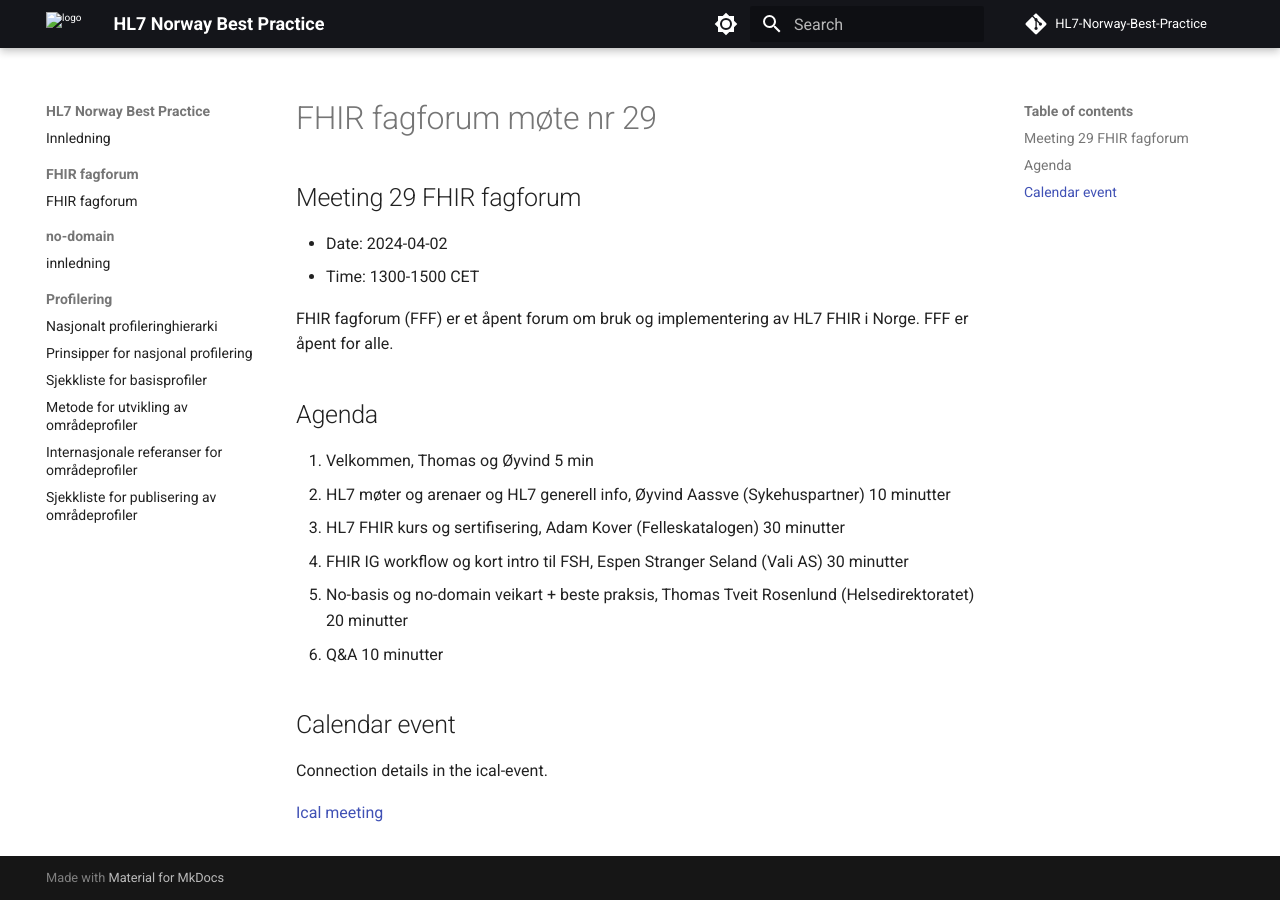
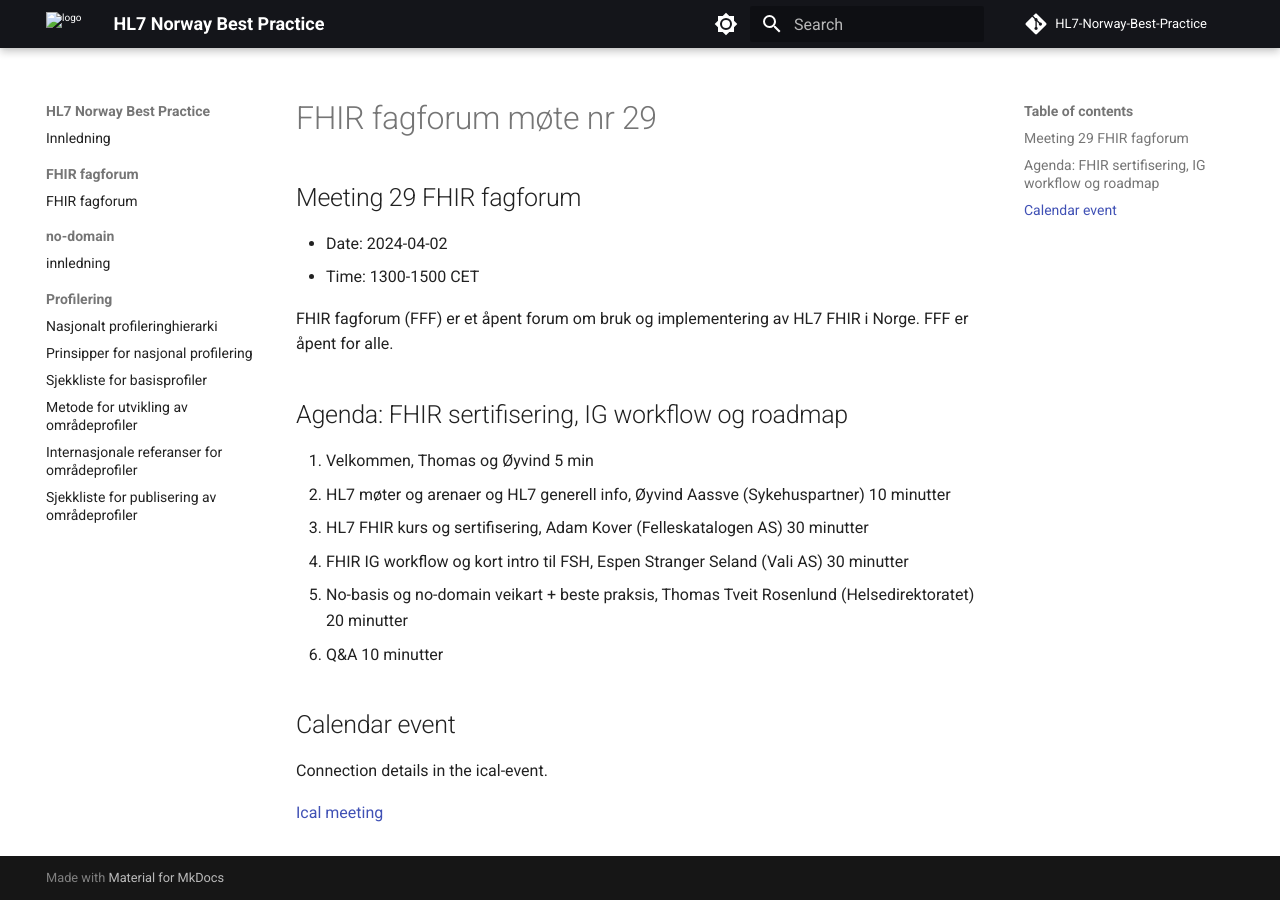
Before and after one commit to HL7Norway/best-practice, an MkDocs documentation site: the page built from docs/FHIR-faglig-forum/_agenda/2025-04-02-agenda.md, in a window 1280 px wide. Built offline with MkDocs 1.6.1 and Material for MkDocs 9.7.7, drawn with Linux system fonts in a browser that asks for light colours; comment, search, counter and statistics services are not loaded.

Commit message:
Icals og agendaer til FFF 29 og 30

```diff
--- a/docs/FHIR-faglig-forum/_agenda/2025-04-02-agenda.md
+++ b/docs/FHIR-faglig-forum/_agenda/2025-04-02-agenda.md
@@ -13,11 +13,11 @@ tema: FHIR sertifisering, IG workflow og roadmap
 
 FHIR fagforum (FFF) er et åpent forum om bruk og implementering av HL7 FHIR i Norge. FFF er åpent for alle.
 
-## Agenda
+## Agenda: FHIR sertifisering, IG workflow og roadmap
 
 1. Velkommen, Thomas og Øyvind 5 min
 2. HL7 møter og arenaer og HL7 generell info, Øyvind Aassve (Sykehuspartner) 10 minutter
-3. HL7 FHIR kurs og sertifisering, Adam Kover (Felleskatalogen) 30 minutter
+3. HL7 FHIR kurs og sertifisering, Adam Kover (Felleskatalogen AS) 30 minutter
 4. FHIR IG workflow og kort intro til FSH, Espen Stranger Seland (Vali AS) 30 minutter
 5. No-basis og no-domain veikart + beste praksis, Thomas Tveit Rosenlund (Helsedirektoratet) 20 minutter
 6. Q&A 10 minutter
```
Also changed, not shown: docs/FHIR-faglig-forum/_agenda/2025-06-11-agenda.md (added, +25 -0 lines), 2 other files.
